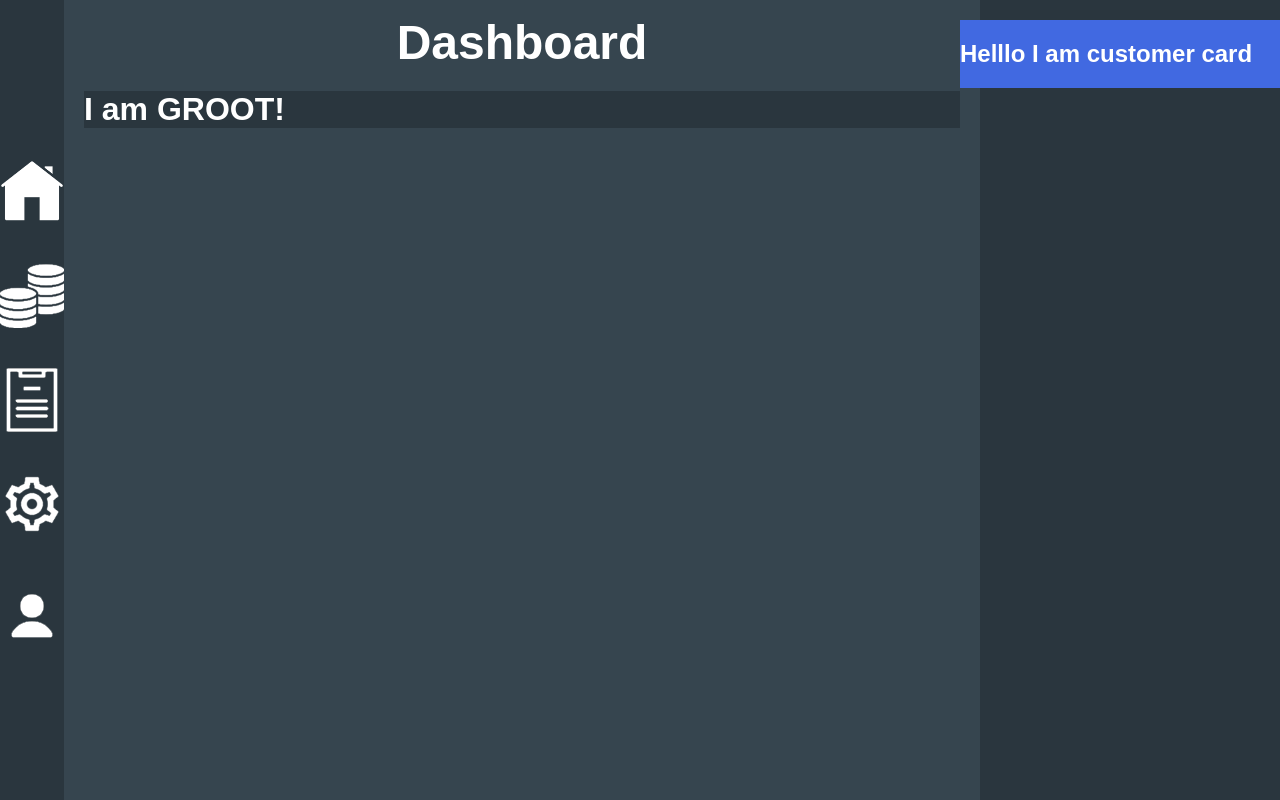
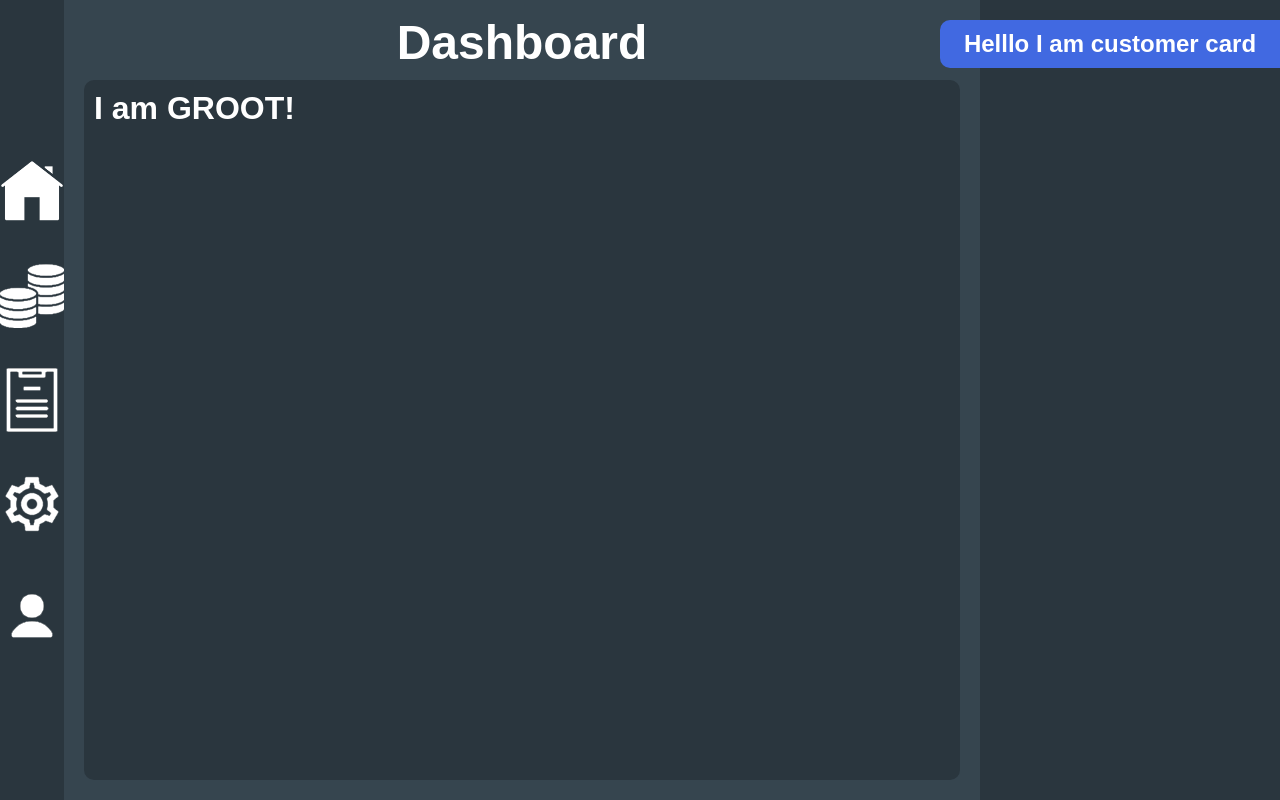
Before and after one commit to Syzco/pawncore, a Next.js app in the folder frontend/: page / in a window 1280 px wide. Built offline with nearby package versions, Linux system fonts and the light colour scheme.

Commit message:
Lets gooo

```diff
--- a/frontend/assets/styles.css
+++ b/frontend/assets/styles.css
@@ -49,6 +49,8 @@ body {
 
      min-height: 100vh;
      max-height: 100vh;
+
+     display: flex;
 }
 
 .main-page > .center-pane {
@@ -58,6 +60,12 @@ body {
      min-height: 100%;
      max-height: 100%;
      overflow-y: auto;
+
+     margin-bottom: 20px;
+     flex-grow: 3;
+
+     display: flex;
+     flex-direction: column;
 }
 
 .main-page > .center-pane > .page-title > h1 {
@@ -66,15 +74,25 @@ body {
      text-align: center;
 
      margin: 15px 0 0 0;
+
+     flex-grow: 0;
 }
 
 .main-page > .center-pane > .center-stage {
-     width: calc(100% - 40px);
-     height: 100%;
+     min-width: calc(100% - 60px);
+     max-width: calc(100% - 60px);
 
-     margin: 0 20px;
+     margin: 10px 20px 0 20px;
 
      background-color: #2a363e;
+
+     border-radius: 10px;
+     padding: 10px;
+     flex-grow: 3;
+}
+
+.main-page > .center-pane > .center-stage > h1 {
+     margin: 0;
 }
 
 .main-page > .side-pane {
@@ -99,5 +117,13 @@ body {
      min-width: 320px;
      max-width: 320px;
 
+     padding: 10px;
+
      background-color: #4169e1;
+     border-radius: 10px 0 0 10px;
 }
+
+.main-page > .customer-card > h2 {
+     margin: 0;
+     text-align: center;
+}
--- a/frontend/pages/index.js
+++ b/frontend/pages/index.js
@@ -12,14 +12,23 @@ export default class App extends React.Component {
           super(props)
 
           this.state = {
-               curTemplate: "dashboard"
+               theme: {
+                    current: "dashboard"
+               },
+               session: {
+                    customer: "",
+                    transaction: ""
+               }
           }
 
           this.changeTemplate = this.changeTemplate.bind(this);
      }
 
-     loadTemplate() {
-          switch (this.state.curTemplate) {
+     /*
+      * Template Handling
+      */
+     loadTemplate(props) {
+          switch (this.state.theme.current) {
                case 'dashboard':
                     return (
                          <Dashboard />
@@ -32,12 +41,12 @@ export default class App extends React.Component {
                     break;
           }
      }
-
      changeTemplate(template) {
-          console.log("Ran the change")
-          this.setState({ curTemplate: template })
+          this.setState({ theme: { current: template }})
      }
 
+
+     //Render the content.
      render() {
           return (
                <div className="main-container">
```
Also changed, not shown: frontend/components/stage/title.js (deleted, +0 -7 lines), frontend/components/stage/content.js (deleted), frontend/components/table/item.js (added), frontend/components/table/main.js (added), 1 other file (tests, documents, lock files or other folders).
